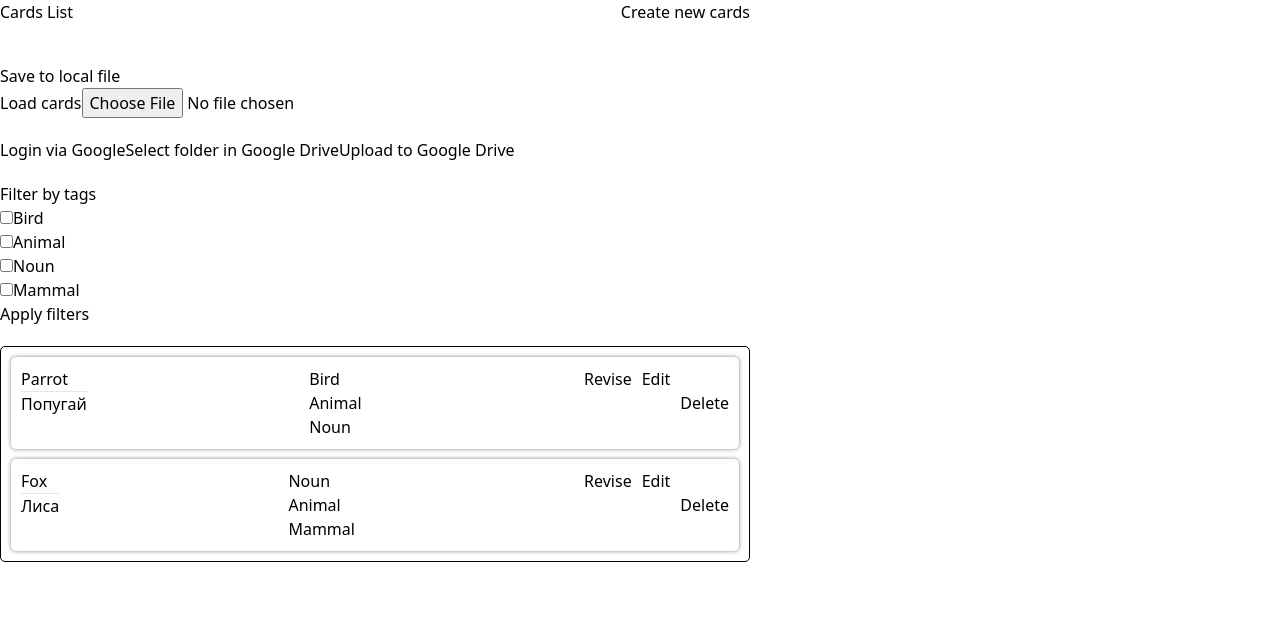
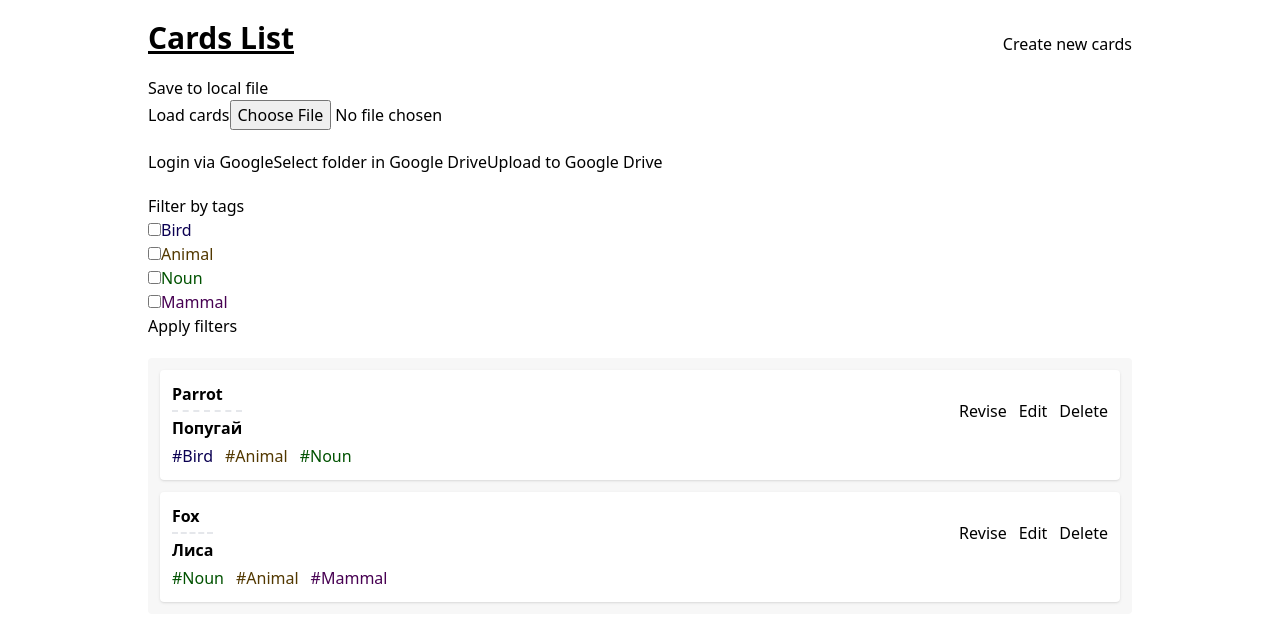
Before and after one commit to whiteGloom/parrot-cards, a React (Create React App) app: page / in a window 1280 px wide. Shown: the top 642 px of the page. Built offline with nearby package versions, Linux system fonts and the light colour scheme; no server answers.

Commit message:
[main] small redesign

```diff
--- a/src/pages/home/ui/cardListItem/card.tsx
+++ b/src/pages/home/ui/cardListItem/card.tsx
@@ -1,5 +1,4 @@
 import React, {FC} from 'react';
-import styles from './styles.module.scss';
 import {ICard} from '../../../../entity/card';
 import {useAppDispatch} from '../../../../shared/lib/store/useAppDispatch';
 import {Link, useLocation} from 'react-router-dom';
@@ -17,18 +16,20 @@ export const Card: FC<CardProps> = (props) => {
   const location = useLocation();
 
   return (
-    <div className={styles.card}>
-      <div className={styles.info}>
-        <p>{props.cardData.frontSide.title}</p>
-        <hr/>
-        <p>{props.cardData.backSide.title}</p>
+    <div className={'bg-white rounded p-3 flex shadow flex-col gap-1'}>
+      <div className={'flex justify-between'}>
+        <div className={'flex flex-col gap-1'}>
+          <p className={'font-semibold'}>{props.cardData.frontSide.title}</p>
+
+          <div className={'w-full border-t-2 border-dashed border-[#e5e7eb]'}/>
+
+          <p className={'font-semibold'}>{props.cardData.backSide.title}</p>
         </div>
-      <ul>
-        {tags.map(tag => <li key={tag.id}>{tag.title}</li>)}
-      </ul>
-      <div className={styles.controls}>
+
+        <div className={'flex gap-3 items-center'}>
           <Link to={`/revise/${props.cardData.id}${location.search}`}>Revise</Link>
           <Link to={`/edit-card/${props.cardData.id}`}>Edit</Link>
+
           <button
             onClick={() => {
               dispatch(deleteCard({cardId: props.cardData.id})).catch(null);
@@ -38,5 +39,19 @@ export const Card: FC<CardProps> = (props) => {
           </button>
         </div>
       </div>
+
+      <ul className={'flex gap-3'}>
+        {tags.map(tag => {
+          return (
+            <li
+              key={tag.id}
+              style={{color: tag.color}}
+            >
+              {'#' + tag.title}
+            </li>
+          );
+        })}
+      </ul>
+    </div>
   );
 };
--- a/src/pages/home/ui/cardListItem/styles.module.scss
+++ /dev/null
@@ -1,17 +0,0 @@
-.card {
-  display: flex;
-  border-radius: 5px;
-  padding: 10px;
-  box-shadow: 0 0 4px #848484;
-  gap: 5px;
-  justify-content: space-between;
-}
-
-.info {
-  flex-direction: column;
-}
-
-.controls {
-  display: flex;
-  gap: 10px;
-}
--- a/src/pages/home/ui/home/home.tsx
+++ b/src/pages/home/ui/home/home.tsx
@@ -1,6 +1,5 @@
 import React, {FC} from 'react';
 import {Link, useSearchParams} from 'react-router-dom';
-import styles from './styles.module.scss';
 import {useSelector} from 'react-redux';
 import {Field, Form, Formik} from 'formik';
 import {selectAllTags} from '../../../../entity/tag';
@@ -13,6 +12,7 @@ import {loadFileFromFileSystem} from '../../model/actions/loadFileFromFileSystem
 import {loadState, StateObjectType} from '../../model/actions/loadState';
 import {OauthLoginButton} from '../../../../features/google/oauthLogin';
 import {AppState} from '../../../../shared/lib/store/appState';
+import {MainLayout} from '../../../../shared/ui/layouts/main/MainLayout';
 
 type ValuesType = {
   tags: string[],
@@ -37,9 +37,9 @@ export const Home: FC = () => {
   const cards = useSelector(selectCardsByFilters({tagsIds: selectedTags}));
 
   return (
-    <div className={styles.wrapper}>
-      <header className={styles.header}>
-        <h1>Cards List</h1>
+    <MainLayout>
+      <header className={'flex justify-between items-end'}>
+        <h1 className={'text-3xl font-bold underline'}>Cards List</h1>
         <Link to={'/create-cards'}>Create new cards</Link>
       </header>
 
@@ -159,7 +159,10 @@ export const Home: FC = () => {
             <legend>Filter by tags</legend>
 
             {tags.map((tag) => (
-              <label key={tag.id}><Field type={'checkbox'} name={'tags'} value={tag.id}/>{tag.title}</label>
+              <label key={tag.id} style={{color: tag.color}}>
+                <Field type={'checkbox'} name={'tags'} value={tag.id}/>
+                {tag.title}
+              </label>
             ))}
           </fieldset>
 
@@ -167,7 +170,7 @@ export const Home: FC = () => {
         </Form>
       </Formik>
 
-      <ul className={styles.listCards}>
+      <ul className={'bg-[#F7F7F7] p-3 rounded flex flex-col gap-3'}>
         {!cards.length ? (
           'No cards available yet'
         ) : undefined}
@@ -178,6 +181,6 @@ export const Home: FC = () => {
           </li>
         ))}
       </ul>
-    </div>
+    </MainLayout>
   );
 };
--- a/src/pages/home/ui/home/styles.module.scss
+++ /dev/null
@@ -1,23 +0,0 @@
-.wrapper {
-  display: flex;
-  flex-direction: column;
-  gap: 20px;
-  max-width: 750px;
-}
-
-.header {
-  display: flex;
-  justify-content: space-between;
-  align-items: flex-end;
-  margin-bottom: 20px;
-}
-
-.listCards {
-  display: flex;
-  flex-direction: column;
-  list-style: none;
-  padding: 10px;
-  border: 1px solid black;
-  border-radius: 5px;
-  gap: 10px;
-}
```
Lines whose indentation alone changed are shown as unchanged.
